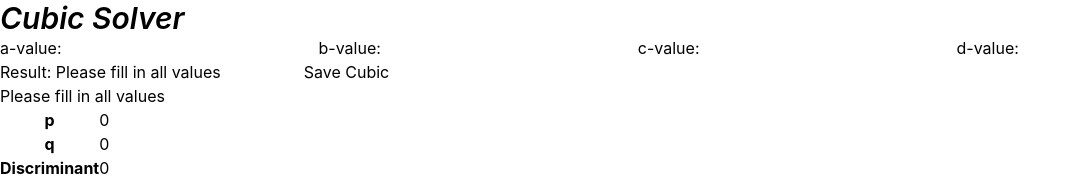
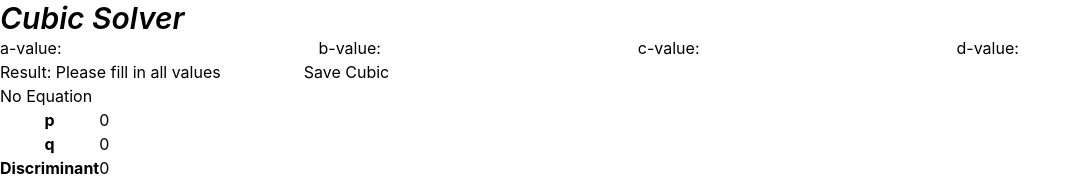
Before and after one commit to Satisficed/Assignment-3-ReactJS, a React (Vite) app: page / in a window 1280 px wide. Shown: the top 176 px of the page, without its empty margins (0-1081 px from the left). Built offline with nearby package versions, Linux system fonts and the light colour scheme.

Commit message:
Minor change to equation

```diff
--- a/src/components/CubicEquation.tsx
+++ b/src/components/CubicEquation.tsx
@@ -18,7 +18,7 @@ export const CubicEquation = ({ a, b, c, d }: CubicEquationProps) => {
     if (showTerm(b)) term.push(`${b > 0 && term.length > 0 ? " + " : b < 0 ? " - " : ""}${Math.abs(b)}x²`);
     if (showTerm(c)) term.push(`${c > 0 && term.length > 0 ? " + " : c < 0 ? " - " : ""}${Math.abs(c)}x`);
     if (showTerm(d)) term.push(`${d > 0 && term.length > 0 ? " + " : d < 0 ? " - " : ""}${Math.abs(d)}`);
-    return term.length > 0 ? term.join("") : "Please fill in all values";
+    return term.length > 0 ? term.join("") : "No Equation";
 
   }, [a, b, c, d]);
 
```
